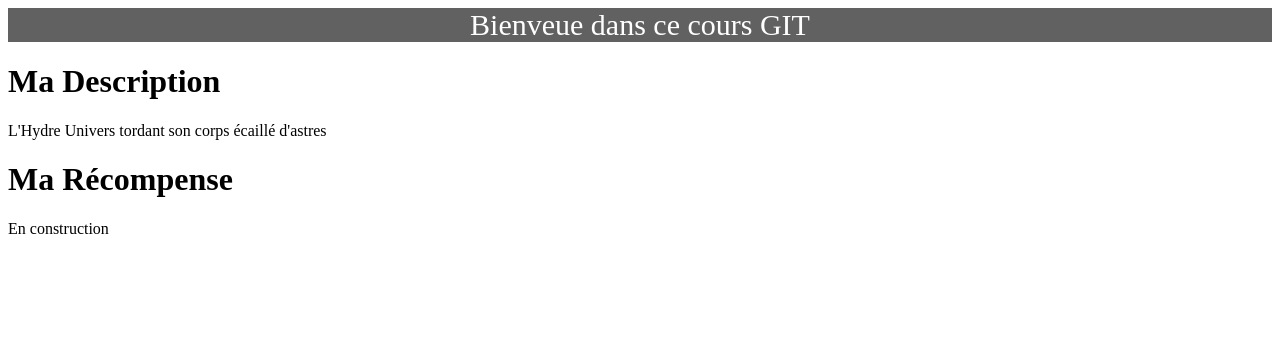
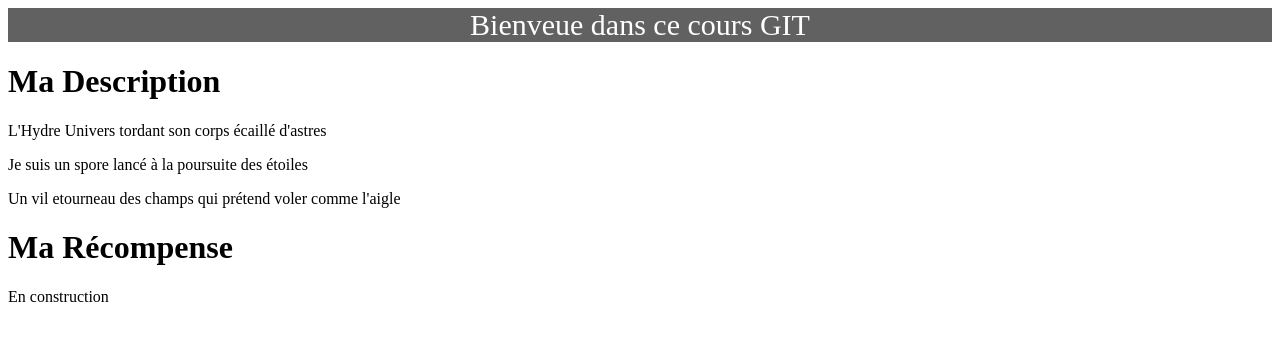
Before and after one commit to Gavrostine/correction, a plain HTML site: page index.html in a window 1280 px wide. Drawn offline with Linux system fonts and the light colour scheme.

Commit message:
ceci est un nouveau commit sur la branche A

```diff
--- a/index.html
+++ b/index.html
@@ -17,6 +17,8 @@
           <!-- DESCRIPTION -->
         <h1>Ma Description</h1>
         <p>L'Hydre Univers tordant son corps écaillé d'astres</p>
+        <p>Je suis un spore lancé à la poursuite des étoiles</p>
+        <p>Un vil etourneau des champs qui prétend voler comme l'aigle</p>
     </div>
 
     <div>
```
